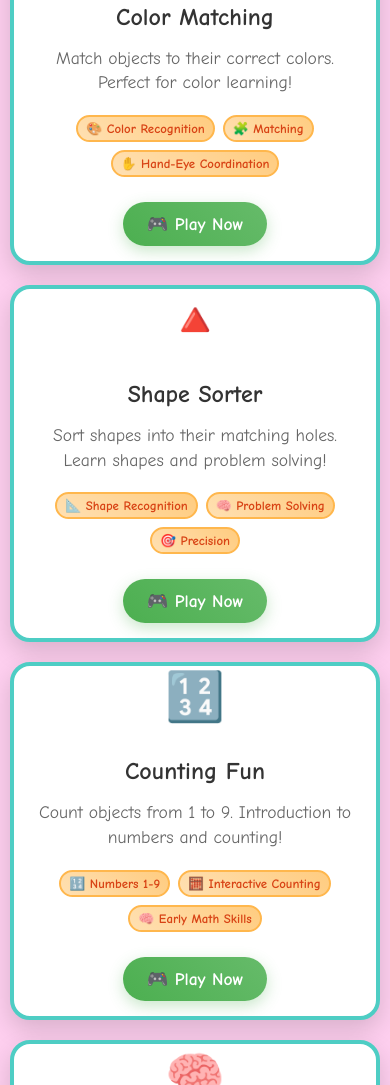
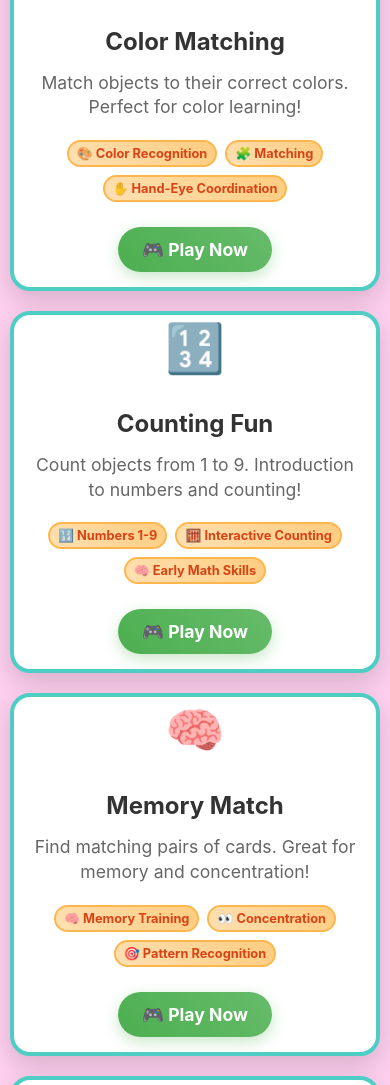
Before and after one commit to jjmn1109/gamefortoddlers, a website: page menu.html in a window 390 px wide. Shown: the part 1457-2542 px from the top of the page. Drawn offline with Linux system fonts and the light colour scheme.

Commit message:
Mobile font enhancement and commented out Shape sort game

```diff
--- a/animal-sounds-style.css
+++ b/animal-sounds-style.css
@@ -6,7 +6,7 @@
 }
 
 body {
-    font-family: 'Comic Sans MS', cursive, sans-serif;
+    font-family: -apple-system, BlinkMacSystemFont, 'Segoe UI', Roboto, 'Helvetica Neue', Arial, sans-serif;
     background: linear-gradient(135deg, #667eea, #764ba2, #f093fb);
     background-size: 400% 400%;
     animation: gradientShift 8s ease infinite;
--- a/catch-frog-style.css
+++ b/catch-frog-style.css
@@ -6,7 +6,7 @@
 }
 
 body {
-    font-family: 'Comic Sans MS', cursive, sans-serif;
+    font-family: -apple-system, BlinkMacSystemFont, 'Segoe UI', Roboto, 'Helvetica Neue', Arial, sans-serif;
     background: linear-gradient(135deg, #87CEEB 0%, #98FB98 100%);
     min-height: 100vh;
     overflow-x: hidden;
--- a/color-matching-style.css
+++ b/color-matching-style.css
@@ -7,7 +7,7 @@
 }
 
 body {
-    font-family: 'Comic Sans MS', cursive, sans-serif;
+    font-family: -apple-system, BlinkMacSystemFont, 'Segoe UI', Roboto, 'Helvetica Neue', Arial, sans-serif;
     background: linear-gradient(135deg, #ff9a9e 0%, #fecfef 50%, #fecfef 100%);
     min-height: 100vh;
     color: #333;
--- a/counting-fun-style.css
+++ b/counting-fun-style.css
@@ -6,7 +6,7 @@
 }
 
 body {
-    font-family: 'Comic Neue', 'Comic Sans MS', cursive;
+    font-family: -apple-system, BlinkMacSystemFont, 'Segoe UI', Roboto, 'Helvetica Neue', Arial, sans-serif;
     background: linear-gradient(135deg, #FFE066 0%, #FF6B6B 50%, #4ECDC4 100%);
     min-height: 100vh;
     overflow-x: hidden;
--- a/letter-learning-style.css
+++ b/letter-learning-style.css
@@ -6,7 +6,7 @@
 }
 
 body {
-    font-family: 'Comic Sans MS', cursive, sans-serif;
+    font-family: -apple-system, BlinkMacSystemFont, 'Segoe UI', Roboto, 'Helvetica Neue', Arial, sans-serif;
     background: linear-gradient(135deg, #667eea 0%, #764ba2 100%);
     min-height: 100vh;
     overflow-x: hidden;
--- a/memory-match-style.css
+++ b/memory-match-style.css
@@ -6,7 +6,7 @@
 }
 
 body {
-    font-family: 'Comic Sans MS', cursive, sans-serif;
+    font-family: -apple-system, BlinkMacSystemFont, 'Segoe UI', Roboto, 'Helvetica Neue', Arial, sans-serif;
     background: linear-gradient(135deg, #667eea 0%, #764ba2 100%);
     min-height: 100vh;
     overflow-x: hidden;
--- a/menu-style.css
+++ b/menu-style.css
@@ -6,7 +6,7 @@
 }
 
 body {
-    font-family: 'Comic Sans MS', cursive, sans-serif;
+    font-family: -apple-system, BlinkMacSystemFont, 'Segoe UI', Roboto, 'Helvetica Neue', Arial, sans-serif;
     background: linear-gradient(135deg, #FF9A9E, #FECFEF, #FECFEF, #A8E6CF);
     background-size: 400% 400%;
     animation: gradientShift 10s ease infinite;
--- a/menu.html
+++ b/menu.html
@@ -70,7 +70,7 @@
                 </button>
             </div>
 
-            <div class="game-card" data-game="shape-sorter">
+            <!-- <div class="game-card" data-game="shape-sorter">
                 <div class="game-icon">🔺</div>
                 <h3>Shape Sorter</h3>
                 <p>Sort shapes into their matching holes. Learn shapes and problem solving!</p>
@@ -82,7 +82,7 @@
                 <button class="play-btn" onclick="playGame('shape-sorter')">
                     🎮 Play Now
                 </button>
-            </div>
+            </div> -->
 
             <div class="game-card" data-game="counting">
                 <div class="game-icon">🔢</div>
--- a/music-maker-style.css
+++ b/music-maker-style.css
@@ -6,7 +6,7 @@
 }
 
 body {
-    font-family: 'Comic Sans MS', cursive, sans-serif;
+    font-family: -apple-system, BlinkMacSystemFont, 'Segoe UI', Roboto, 'Helvetica Neue', Arial, sans-serif;
     background: linear-gradient(135deg, #667eea 0%, #764ba2 100%);
     min-height: 100vh;
     overflow-x: hidden;
--- a/pop-bubbles-style.css
+++ b/pop-bubbles-style.css
@@ -6,7 +6,7 @@
 }
 
 body {
-    font-family: 'Comic Neue', 'Comic Sans MS', cursive;
+    font-family: -apple-system, BlinkMacSystemFont, 'Segoe UI', Roboto, 'Helvetica Neue', Arial, sans-serif;
     background: linear-gradient(135deg, #87CEEB 0%, #98FB98 50%, #FFB6C1 100%);
     min-height: 100vh;
     overflow: hidden;
--- a/style.css
+++ b/style.css
@@ -6,7 +6,7 @@
 }
 
 body {
-    font-family: 'Comic Sans MS', cursive, sans-serif;
+    font-family: -apple-system, BlinkMacSystemFont, 'Segoe UI', Roboto, 'Helvetica Neue', Arial, sans-serif;
     background: linear-gradient(135deg, #87CEEB, #98FB98);
     min-height: 100vh;
     display: flex;
```
